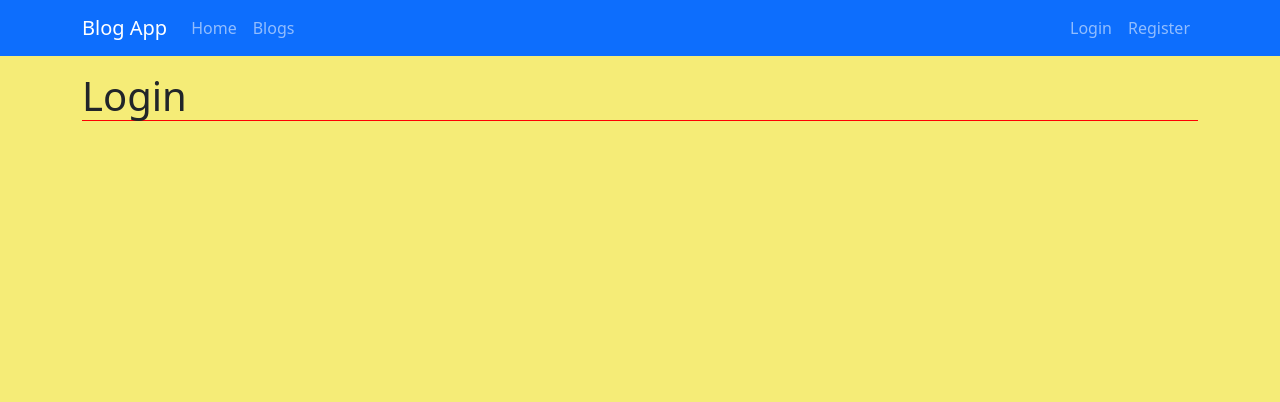
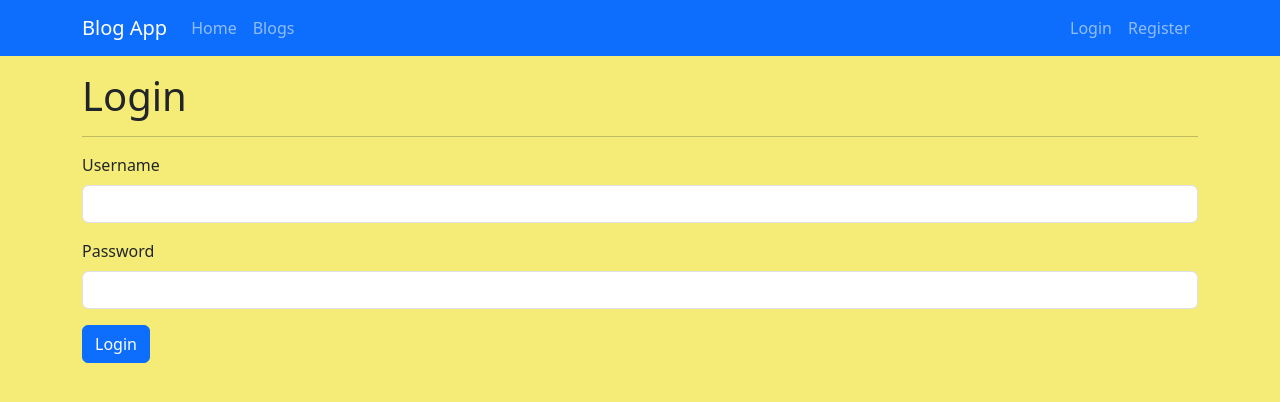
Before and after one commit to yunusolcar/django-notes, a Django app: page /account/login in a window 1280 px wide. Shown: the top 402 px of the page. Run offline with Django 5.2, Linux system fonts and the light colour scheme; some libraries are stand-ins or nearby versions.

Commit message:
login-csrf

```diff
--- a/account/templates/account/login.html
+++ b/account/templates/account/login.html
@@ -5,11 +5,34 @@
 <link rel="stylesheet" href="{% static 'account/css/style.css' %}" />
 {% endblock %}
 
-{% block title %} Index Page {% endblock %}
+{% block title %} Login {% endblock %}
 
 {% block content %}
+
 <div class="container mt-3">
-    <h1>Login</h1>
+    <div class="col">
+        <h1>Login</h1>
+        <hr>
+
+        <form method="POST">
+            {% csrf_token %}
+            {% if error %}
+            <div class="alert alert-danger">
+                {{ error }}
+            </div>
+            {% endif %}
+            <div class="mb-3">
+                <label for="username" class="form-label">Username</label>
+                <input type="text" class="form-control" name="username">
+            </div>
+            <div class="mb-3">
+                <label for="password" class="form-label">Password</label>
+                <input type="password" class="form-control" name="password">
+            </div>
+            <input type="submit" value="Login" class="btn btn-primary">
+        </form>
+
+    </div>
 </div>
 {% endblock %}
 
--- a/account/views.py
+++ b/account/views.py
@@ -1,11 +1,24 @@
 from django.shortcuts import redirect, render
+from django.contrib.auth import authenticate, login
 
 # Create your views here.
 def login_request(request):
+    if request.method == "POST":
+        username = request.POST["username"]
+        password = request.POST["password"]
+
+        user = authenticate(request, username = username, password = password)
+        if user is not None:
+            login(request, user)
+            return redirect("homepage")
+        else:
+            return render(request, "account/login.html",{"error": "username or password wrong!"})
+
+
     return render(request,"account/login.html")
 
 def register_request(request):
     return render(request,"account/register.html")
 
 def logout_request(request):
-    return redirect("home")
+    return redirect("homepage")
```
Also changed, not shown: account/static/account/css/style.css (added), account/static/account/js/script.js (added).
